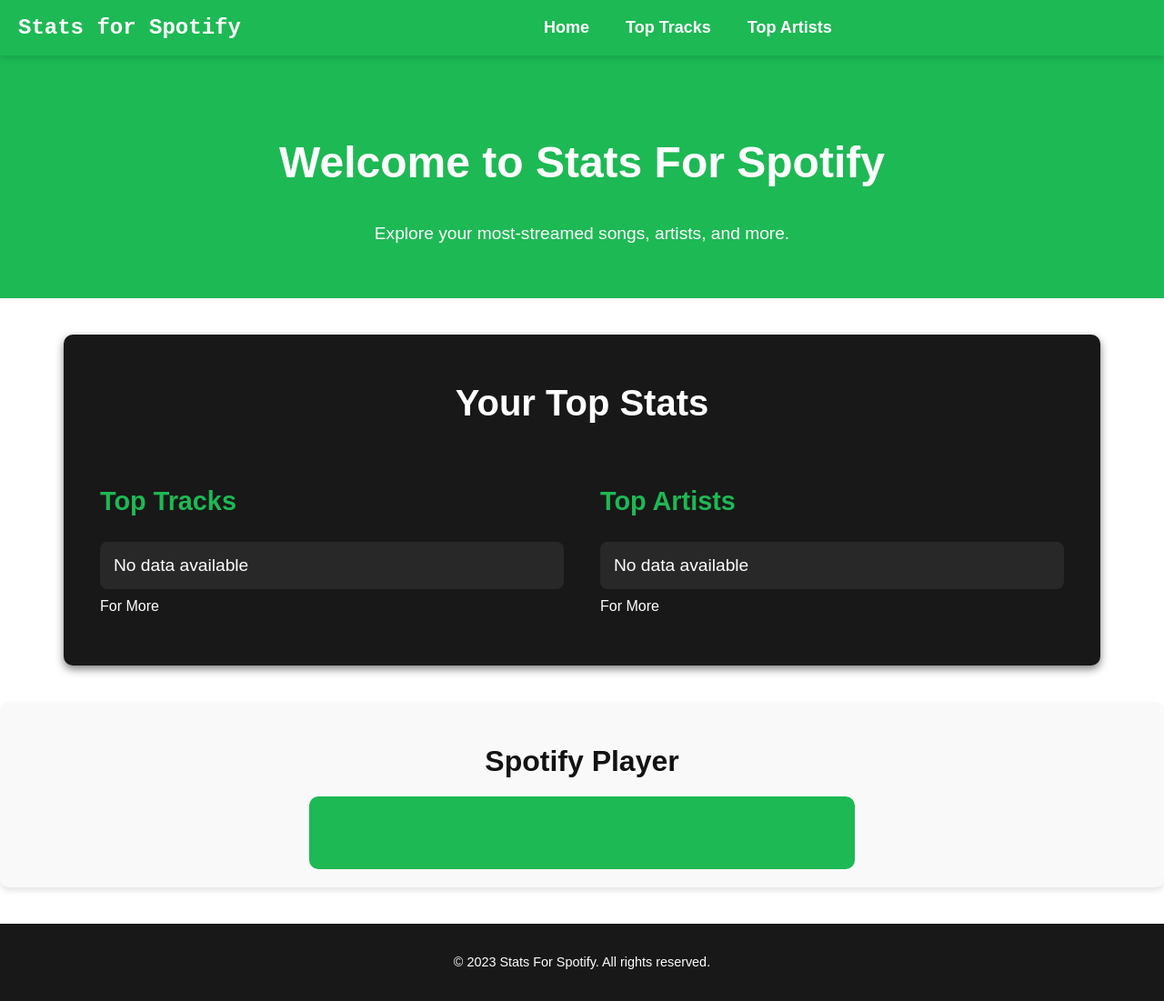
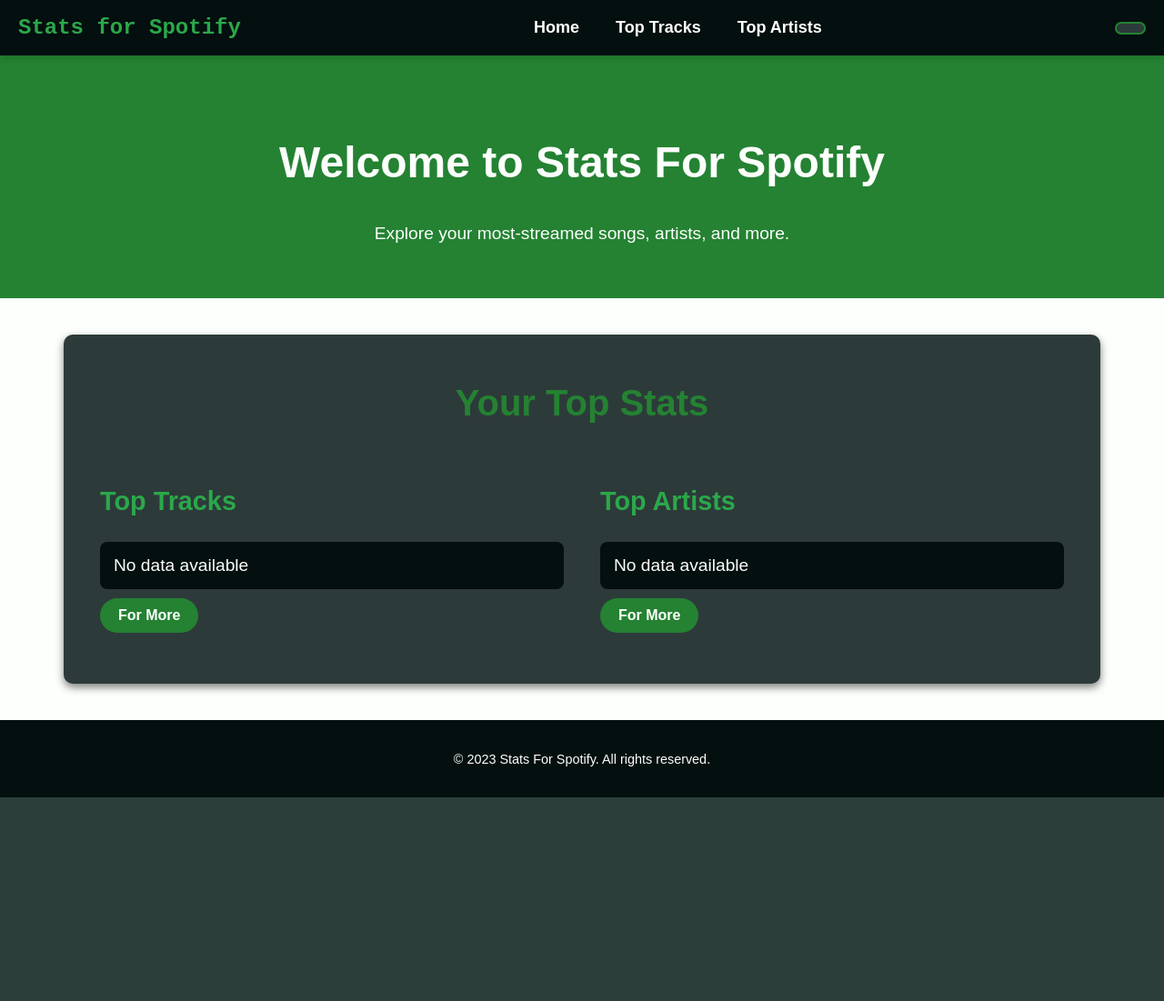
Before and after one commit to ceyhunemre0/StatifyPlus, a Python web app: template templates/main.html in a window 1280 px wide. Shown: the whole page at 91% size. After the commit the page ends 877 px from the top, so only its background shows below. Run offline with Jinja, Linux system fonts and the light colour scheme; the template is opened without the code that fills it, so the values that code supplies are empty; some libraries are stand-ins or nearby versions.

Commit message:
renk temaları düzenlendi.

```diff
--- a/static/main.css
+++ b/static/main.css
@@ -1,24 +1,27 @@
+/* Genel Ayarlar */
 body {
     font-family: 'Poppins', sans-serif;
     margin: 0;
     padding: 0;
-    background-color: #ffffff;
-    color: #ffffff;
+    background-color: #FCFFFC; /* Çok açık beyaz */
+    color: #040F0F; /* Çok koyu yeşil */
 }
 
+/* Navbar */
 .navbar {
     display: flex;
     justify-content: space-between;
     align-items: center;
     padding: 15px 20px;
-    background-color: #1db954;
-    color: white;
+    background-color: #040F0F; /* Çok koyu yeşil */
+    color: #FCFFFC; /* Çok açık beyaz */
     box-shadow: 0px 4px 6px rgba(0, 0, 0, 0.1);
 }
 
 .navbar .brand {
     font-size: 24px;
     font-weight: bold;
+    color: #2BA84A; /* Orta yeşil */
 }
 
 .nav-links {
@@ -28,7 +31,7 @@ body {
 
 .nav-link {
     text-decoration: none;
-    color: white;
+    color: #FCFFFC; /* Çok açık beyaz */
     font-size: 18px;
     padding: 5px 10px;
     border-radius: 5px;
@@ -36,38 +39,47 @@ body {
 }
 
 .nav-link:hover {
-    background-color: rgba(255, 255, 255, 0.2);
+    background-color: #248232; /* Canlı yeşil */
 }
 
-/* Profil Menüsü */
+/* Profil Butonu */
 .profile-container {
     position: relative;
 }
 
 .profile-btn {
-    background: none;
-    border: none;
-    color: white;
+    background: #2D3A3A; /* Koyu gri-yeşil */
+    border: 2px solid #248232; /* Canlı yeşil çerçeve */
+    color: #FCFFFC; /* Çok açık beyaz */
     cursor: pointer;
     display: flex;
     align-items: center;
     gap: 10px;
     font-size: 18px;
+    padding: 5px 15px;
+    border-radius: 25px;
+    transition: all 0.3s ease;
 }
 
 .profile-btn img {
-    width: 35px; /* Profil fotoğrafı boyutu */
+    width: 35px;
     height: 35px;
     border-radius: 50%;
 }
 
+.profile-btn:hover {
+    background-color: #248232; /* Canlı yeşil */
+    color: #FCFFFC; /* Beyaz */
+}
+
+/* Dropdown Menü */
 .language-dropdown {
     display: none;
     position: absolute;
     top: 50px;
     right: 0;
-    background-color: white;
-    color: black;
+    background-color: #FCFFFC; /* Beyaz */
+    color: #040F0F; /* Çok koyu yeşil */
     box-shadow: 0px 8px 16px rgba(0, 0, 0, 0.2);
     border-radius: 5px;
     overflow: hidden;
@@ -87,7 +99,7 @@ body {
 }
 
 .language-dropdown div:hover {
-    background-color: #f1f1f1;
+    background-color: #F1F1F1;
 }
 
 .language-dropdown img {
@@ -95,10 +107,12 @@ body {
     margin-right: 10px;
 }
 
+/* Hero Bölümü */
 .hero {
     text-align: center;
     padding: 50px 20px;
-    background-color: #1db954;
+    background-color: #248232; /* Canlı yeşil */
+    color: #FCFFFC; /* Çok açık beyaz */
 }
 
 .hero h1 {
@@ -113,8 +127,8 @@ body {
 .cta-btn {
     margin-top: 20px;
     padding: 12px 30px;
-    background-color: #ffffff;
-    color: #1db954;
+    background-color: #2BA84A; /* Orta yeşil */
+    color: #FCFFFC; /* Çok açık beyaz */
     border-radius: 25px;
     text-decoration: none;
     font-weight: 600;
@@ -122,22 +136,25 @@ body {
 }
 
 .cta-btn:hover {
-    background-color: #18a148;
+    background-color: #248232; /* Canlı yeşil */
 }
 
+/* İstatistikler Bölümü */
 .stats {
     max-width: 1100px;
     margin: 40px auto;
     padding: 20px;
-    background-color: #181818;
+    background-color: #2D3A3A; /* Koyu gri-yeşil */
     border-radius: 10px;
     box-shadow: 0 4px 10px rgba(0, 0, 0, 0.5);
+    color: #FCFFFC; /* Çok açık beyaz */
 }
 
 .stats h2 {
     text-align: center;
     font-size: 2.5rem;
     margin-bottom: 20px;
+    color: #248232; /* Canlı yeşil */
 }
 
 .stats-container {
@@ -154,7 +171,7 @@ body {
 
 .stat-item h3 {
     font-size: 1.8rem;
-    color: #1db954;
+    color: #2BA84A; /* Orta yeşil */
 }
 
 .stat-item ul {
@@ -163,39 +180,24 @@ body {
 }
 
 .stat-item ul li {
-    background-color: #282828;
+    background-color: #040F0F; /* Çok koyu yeşil */
     margin: 10px 0;
     padding: 15px;
     border-radius: 8px;
     font-size: 1.2rem;
     transition: background-color 0.3s ease;
+    color: #FCFFFC; /* Çok açık beyaz */
 }
 
 .stat-item ul li:hover {
-    background-color: #3a3a3a;
+    background-color: #248232; /* Canlı yeşil */
 }
 
-footer {
-    text-align: center;
-    padding: 20px;
-    background-color: #181818;
-    font-size: 0.9rem;
-}
-
-a {
-    color: #ffffff; /* Metni beyaz yap */
-    text-decoration: none; /* Altını çizme */
-}
-
-a:hover {
-    color: #1db954; /* Üzerine gelindiğinde yeşil yap */
-}
-
-/* Player */
+/* Spotify Player */
 #spotify-player-section {
     margin-top: 40px;
     text-align: center;
-    background-color: #f9f9f9;
+    background-color: #F9F9F9;
     padding: 20px;
     border-radius: 10px;
     box-shadow: 0 4px 6px rgba(0, 0, 0, 0.1);
@@ -212,11 +214,53 @@ a:hover {
     width: 100%;
     max-width: 600px;
     margin: 0 auto;
-    background: #1db954;
-    color: white;
+    background: #2BA84A; /* Orta yeşil */
+    color: #FCFFFC; /* Beyaz */
     display: flex;
     justify-content: center;
     align-items: center;
     border-radius: 10px;
     font-weight: bold;
 }
+
+/* Footer */
+footer {
+    text-align: center;
+    padding: 20px;
+    background-color: #040F0F; /* Çok koyu yeşil */
+    font-size: 0.9rem;
+    color: #FCFFFC; /* Çok açık beyaz */
+}
+
+footer a {
+    color: #248232; /* Canlı yeşil */
+    text-decoration: none;
+}
+
+footer a:hover {
+    color: #2BA84A; /* Orta yeşil */
+}
+
+/* "For More" Linkleri */
+.more-link {
+    display: inline-block; /* Buton gibi görünmesi için */
+    padding: 10px 20px; /* İç boşluk */
+    background-color: #248232; /* Canlı yeşil */
+    color: #FCFFFC; /* Beyaz */
+    text-decoration: none; /* Alt çizgi kaldırılır */
+    font-size: 1rem; /* Boyut */
+    font-weight: bold; /* Kalın yazı */
+    border-radius: 25px; /* Yuvarlatılmış kenarlar */
+    transition: background-color 0.3s ease, transform 0.2s ease;
+}
+
+.more-link:hover {
+    background-color: #2BA84A; /* Orta yeşil */
+    transform: scale(1.05); /* Hover ile büyütme efekti */
+    box-shadow: 0px 4px 6px rgba(0, 0, 0, 0.2); /* Hafif gölge efekti */
+}
+
+.more-link:active {
+    background-color: #2D3A3A; /* Daha koyu renk, tıklanma efekti */
+    transform: scale(0.98); /* Hafif küçültme efekti */
+}
--- a/static/style.css
+++ b/static/style.css
@@ -2,7 +2,7 @@ body {
     font-family: 'Arial', sans-serif;
     margin: 0;
     padding: 0;
-    background-color: #f4f4f9;
+    background-color: #fcfffc; /* Paletten açık renk arka plan */
 }
 
 /* Navbar styles */
@@ -10,7 +10,7 @@ body {
     display: flex;
     justify-content: space-between;
     align-items: center;
-    background-color: #1db954;
+    background-color: #248232; /* Ana koyu yeşil */
     color: white;
     padding: 10px 20px;
     position: sticky;
@@ -22,6 +22,7 @@ body {
     font-size: 1.5em;
     font-weight: bold;
     font-family: 'Courier New', Courier, monospace;
+    color: #fcfffc; /* Açık beyaz renk */
 }
 
 .navbar .nav-links {
@@ -31,13 +32,13 @@ body {
 
 .navbar .nav-links a {
     text-decoration: none;
-    color: white;
+    color: #fcfffc; /* Beyaz renk */
     font-weight: bold;
-    transition: color 0.2s;
+    transition: color 0.2s ease;
 }
 
 .navbar .nav-links a:hover {
-    color: #f4f4f9;
+    color: #2ba84a; /* Daha canlı yeşil */
 }
 
 .navbar .profile {
@@ -51,33 +52,34 @@ body {
     height: 40px;
     border-radius: 50%;
     margin-right: 10px;
+    border: 2px solid #fcfffc; /* Profil resmi için beyaz çerçeve */
 }
 
 .navbar .profile .dropdown {
     position: absolute;
     top: 50px;
     right: 0;
-    background: white;
-    color: black;
+    background: #fcfffc; /* Açık beyaz */
+    color: #040f0f; /* Çok koyu gri/siyah */
     border-radius: 5px;
     box-shadow: 0 2px 8px rgba(0, 0, 0, 0.2);
     display: none;
     flex-direction: column;
     padding: 10px;
-    width: 120px;
+    width: 140px;
 }
 
 .navbar .profile .dropdown a {
     text-decoration: none;
-    color: black;
+    color: #040f0f; /* Koyu gri */
     padding: 5px 10px;
     border-radius: 3px;
-    transition: background 0.2s;
+    transition: background 0.2s ease;
 }
 
 .navbar .profile .dropdown a:hover {
-    background-color: #1db954;
-    color: white;
+    background-color: #2ba84a; /* Daha canlı yeşil */
+    color: #fcfffc; /* Beyaz */
 }
 
 .navbar .profile:hover .dropdown {
@@ -86,22 +88,34 @@ body {
 
 .navbar .login-btn {
     text-decoration: none;
-    color: white;
-    background-color: #1db954;
+    color: #fcfffc; /* Beyaz */
+    background-color: #2ba84a; /* Canlı yeşil */
     padding: 10px 20px;
     border-radius: 20px;
     font-weight: bold;
-    transition: background 0.2s;
+    transition: background 0.2s ease;
 }
 
 .navbar .login-btn:hover {
-    background-color: #14873e;
+    background-color: #248232; /* Daha koyu yeşil */
 }
 
 footer {
     text-align: center;
     padding: 20px 0;
-    background-color: #1db954;
-    color: white;
+    background-color: #2d3a3a; /* Paletten koyu gri */
+    color: #fcfffc; /* Beyaz */
     margin-top: 40px;
+    font-size: 0.9em;
 }
+
+/* Genel Stil Ayarları */
+a {
+    text-decoration: none;
+    color: #248232; /* Ana yeşil */
+    transition: color 0.2s ease;
+}
+
+a:hover {
+    color: #2ba84a; /* Daha canlı yeşil */
+}
--- a/templates/main.html
+++ b/templates/main.html
@@ -58,7 +58,7 @@
                         {% else %}
                         <li>No data available</li>
                         {% endfor %}
-                        <a href="/top-tracks">For More</a>
+                        <a href="/top-tracks" class="more-link">For More</a>
                     </ul>
                 </div>
                 <div class="stat-item">
@@ -74,14 +74,11 @@
                         {% else %}
                         <li>No data available</li>
                         {% endfor %}
-                        <a href="/top-artists">For More</a>
+                        <a href="/top-artists" class="more-link">For More</a>
                     </ul>
                 </div>
             </div>
-        </section>
-        <section id="spotify-player-section">
-            <h2>Spotify Player</h2>
-            <div id="player"></div>
+
         </section>
 
     </main>
```
Also changed, not shown: static/top-artists.css (+22 -21 lines), static/top-tracks.css (+98 -72 lines), templates/top_tracks.html (+3 -4 lines).
